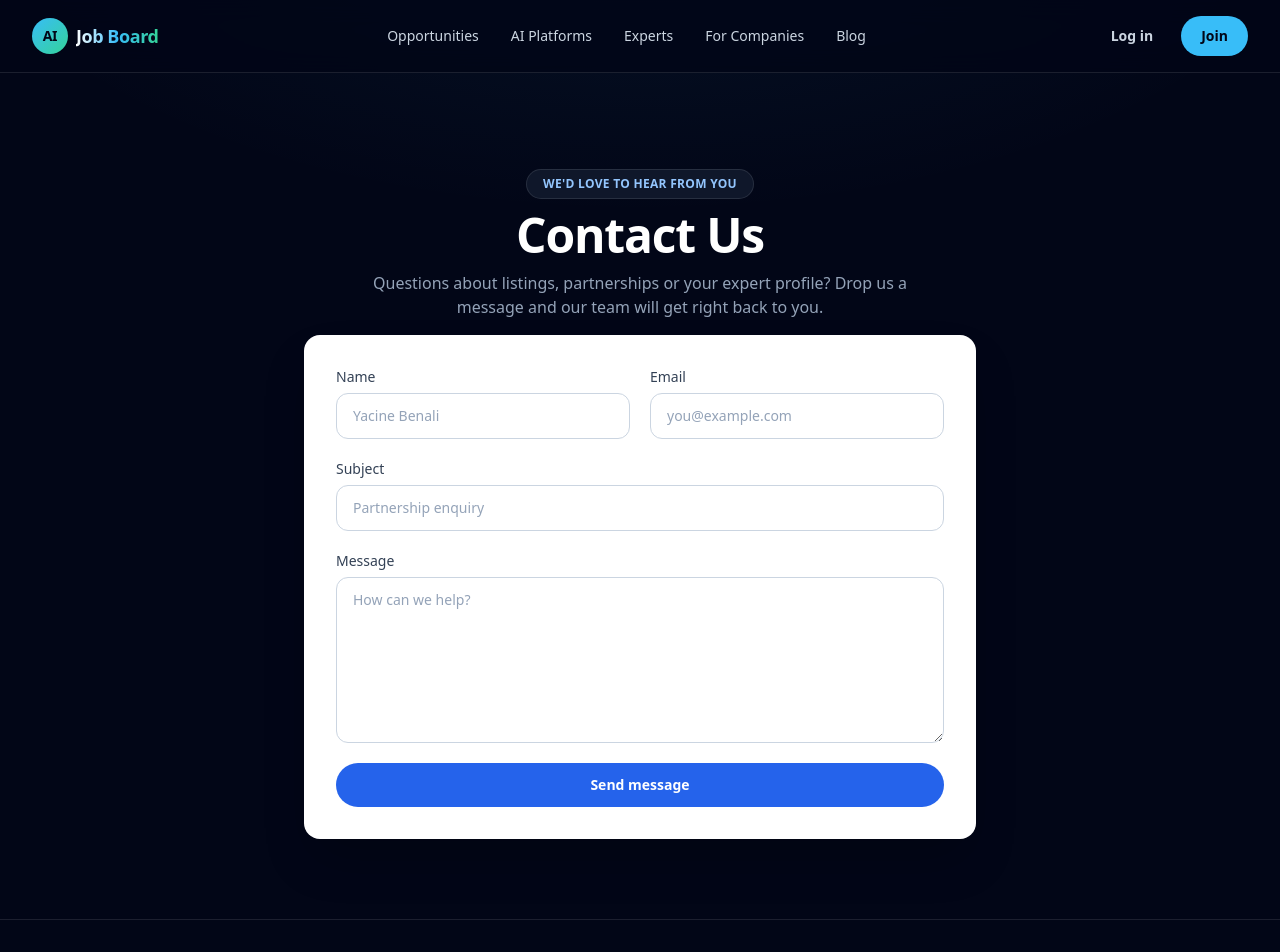
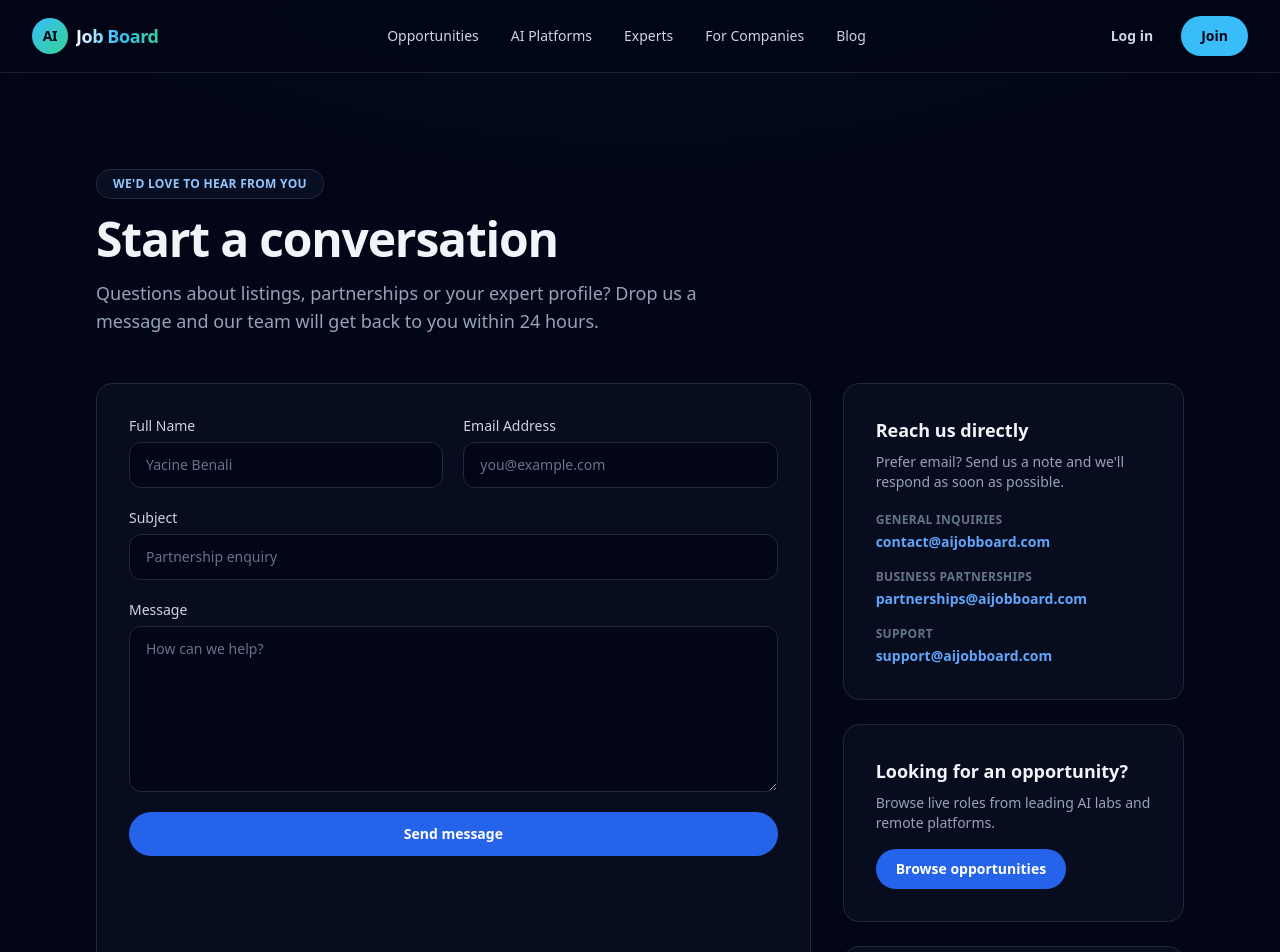
Before and after one commit to abdelhadiChenini/ai-job-board-git, a Next.js app: page /contact in a window 1280 px wide. Shown: the top 952 px of the page. Built offline with nearby package versions, Linux system fonts and the light colour scheme; no server answers; the database is empty.

Commit message:
Revamp contact page to dark-glass layout and wire footer links

```diff
--- a/app/components/Footer.tsx
+++ b/app/components/Footer.tsx
@@ -58,7 +58,7 @@ export async function Footer() {
         { label: "Blog", href: "/blog" },
         { label: "Guides", href: "/guides" },
         { label: "FAQ", href: "/faq" },
-        { label: "Support", href: "mailto:support@aijobboard.com" },
+        { label: "Support", href: "/contact" },
       ],
     },
     {
@@ -67,7 +67,7 @@ export async function Footer() {
         { label: "Post a Job", href: "/for-companies" },
         { label: "Hire Experts", href: "/for-companies" },
         { label: "Pricing", href: "/for-companies" },
-        { label: "Contact Us", href: "mailto:contact@aijobboard.com" },
+        { label: "Contact Us", href: "/contact" },
       ],
     },
     {
--- a/app/contact/ContactForm.tsx
+++ b/app/contact/ContactForm.tsx
@@ -4,9 +4,9 @@ import { FormEvent, useState } from "react";
 import { useRouter } from "next/navigation";
 
 const inputClass =
-  "w-full rounded-xl border border-slate-300 bg-white px-4 py-3 text-sm text-slate-900 placeholder:text-slate-400 focus:border-blue-500 focus:outline-none focus:ring-2 focus:ring-blue-500/20";
+  "w-full rounded-xl border border-slate-800 bg-slate-950 px-4 py-3 text-sm text-slate-100 placeholder:text-slate-500 focus:border-blue-500 focus:outline-none focus:ring-2 focus:ring-blue-500";
 
-const labelClass = "flex flex-col gap-1.5 text-sm font-medium text-slate-700";
+const labelClass = "flex flex-col gap-1.5 text-sm font-medium text-slate-300";
 
 const primaryBtn =
   "inline-flex w-full items-center justify-center rounded-full bg-blue-600 px-6 py-3 text-sm font-semibold text-white transition-colors hover:bg-blue-500 focus-visible:outline-2 focus-visible:outline-offset-2 focus-visible:outline-blue-600 disabled:cursor-not-allowed disabled:opacity-60";
@@ -59,17 +59,17 @@ export function ContactForm() {
 
   if (sent) {
     return (
-      <div className="flex flex-col gap-3 rounded-xl border border-emerald-200 bg-emerald-50 p-5">
-        <p className="text-sm font-semibold text-emerald-700">
+      <div className="flex flex-col gap-3 rounded-xl border border-emerald-500/30 bg-emerald-500/10 p-5">
+        <p className="text-sm font-semibold text-emerald-300">
           Thanks! Your message has been sent.
         </p>
-        <p className="text-sm text-emerald-700/90">
+        <p className="text-sm text-emerald-300/80">
           Our team will get back to you as soon as possible.
         </p>
         <button
           type="button"
           onClick={() => setSent(false)}
-          className="mt-1 w-fit rounded-full border border-emerald-300 px-4 py-2 text-sm font-semibold text-emerald-700 transition-colors hover:bg-emerald-100"
+          className="mt-1 w-fit rounded-full border border-emerald-500/40 px-4 py-2 text-sm font-semibold text-emerald-300 transition-colors hover:bg-emerald-500/10"
         >
           Send another message
         </button>
@@ -81,7 +81,7 @@ export function ContactForm() {
     <form onSubmit={handleSubmit} className="flex flex-col gap-5">
       <div className="grid grid-cols-1 gap-5 sm:grid-cols-2">
         <label className={labelClass}>
-          Name
+          Full Name
           <input
             type="text"
             required
@@ -94,7 +94,7 @@ export function ContactForm() {
         </label>
 
         <label className={labelClass}>
-          Email
+          Email Address
           <input
             type="email"
             required
@@ -132,7 +132,7 @@ export function ContactForm() {
       </label>
 
       {error && (
-        <p role="alert" className="text-sm font-medium text-red-600">
+        <p role="alert" className="text-sm font-medium text-red-400">
           {error}
         </p>
       )}
--- a/app/contact/page.tsx
+++ b/app/contact/page.tsx
@@ -1,29 +1,95 @@
 import type { Metadata } from "next";
+import Link from "next/link";
 import ContactForm from "./ContactForm";
 
 export const metadata: Metadata = {
   title: "Contact Us",
 };
 
+const directContacts = [
+  { label: "General inquiries", value: "contact@aijobboard.com" },
+  { label: "Business partnerships", value: "partnerships@aijobboard.com" },
+  { label: "Support", value: "support@aijobboard.com" },
+];
+
 export default function ContactPage() {
   return (
-    <div className="mx-auto flex w-full max-w-3xl flex-col items-center py-12">
-      <section className="flex flex-col items-center gap-3 py-4 text-center">
-        <p className="rounded-full border border-white/10 bg-navy-light px-4 py-1.5 text-xs font-semibold uppercase tracking-wide text-blue-300">
+    <div className="mx-auto w-full max-w-7xl px-4 py-16 sm:px-6 lg:px-8">
+      <div className="max-w-2xl">
+        <p className="inline-flex rounded-full border border-white/10 bg-slate-900/60 px-4 py-1.5 text-xs font-semibold uppercase tracking-wide text-blue-300">
           We&apos;d love to hear from you
         </p>
-        <h1 className="max-w-2xl text-4xl font-bold leading-tight tracking-tight text-white sm:text-5xl">
-          Contact Us
+        <h1 className="mt-4 text-4xl font-bold tracking-tight text-slate-100 sm:text-5xl">
+          Start a conversation
         </h1>
-        <p className="max-w-xl text-base text-slate-400">
-          Questions about listings, partnerships or your expert profile? Drop us
-          a message and our team will get right back to you.
+        <p className="mt-4 text-lg text-slate-400">
+          Questions about listings, partnerships or your expert profile? Drop
+          us a message and our team will get back to you within 24 hours.
         </p>
-      </section>
+      </div>
 
-      <section className="w-full max-w-2xl rounded-card bg-white p-6 shadow-2xl sm:p-8">
-        <ContactForm />
-      </section>
+      <div className="mt-12 grid grid-cols-1 gap-8 lg:grid-cols-3">
+        <div className="rounded-2xl border border-slate-800 bg-slate-900/40 p-8 lg:col-span-2">
+          <ContactForm />
+        </div>
+
+        <aside className="flex flex-col gap-6">
+          <div className="rounded-2xl border border-slate-800 bg-slate-900/40 p-8">
+            <h2 className="text-lg font-bold text-slate-100">
+              Reach us directly
+            </h2>
+            <p className="mt-2 text-sm text-slate-400">
+              Prefer email? Send us a note and we&apos;ll respond as soon as
+              possible.
+            </p>
+            <ul className="mt-5 space-y-4">
+              {directContacts.map((contact) => (
+                <li key={contact.label}>
+                  <p className="text-xs font-semibold uppercase tracking-wide text-slate-500">
+                    {contact.label}
+                  </p>
+                  <a
+                    href={`mailto:${contact.value}`}
+                    className="mt-1 inline-block text-sm font-semibold text-blue-400 transition-colors hover:text-blue-300"
+                  >
+                    {contact.value}
+                  </a>
+                </li>
+              ))}
+            </ul>
+          </div>
+
+          <div className="rounded-2xl border border-slate-800 bg-slate-900/40 p-8">
+            <h2 className="text-lg font-bold text-slate-100">
+              Looking for an opportunity?
+            </h2>
+            <p className="mt-2 text-sm text-slate-400">
+              Browse live roles from leading AI labs and remote platforms.
+            </p>
+            <Link
+              href="/opportunities"
+              className="mt-4 inline-flex items-center justify-center rounded-full bg-blue-600 px-5 py-2.5 text-sm font-semibold text-white transition-colors hover:bg-blue-500 focus-visible:outline-2 focus-visible:outline-offset-2 focus-visible:outline-blue-600"
+            >
+              Browse opportunities
+            </Link>
+          </div>
+
+          <div className="rounded-2xl border border-slate-800 bg-slate-900/40 p-8">
+            <h2 className="text-lg font-bold text-slate-100">
+              Looking to hire experts?
+            </h2>
+            <p className="mt-2 text-sm text-slate-400">
+              Post a role and reach vetted AI talent at any scale.
+            </p>
+            <Link
+              href="/for-companies"
+              className="mt-4 inline-flex items-center justify-center rounded-full border border-slate-700 px-5 py-2.5 text-sm font-semibold text-slate-200 transition-colors hover:border-slate-600 hover:text-white"
+            >
+              Hire talent
+            </Link>
+          </div>
+        </aside>
+      </div>
     </div>
   );
 }
```
